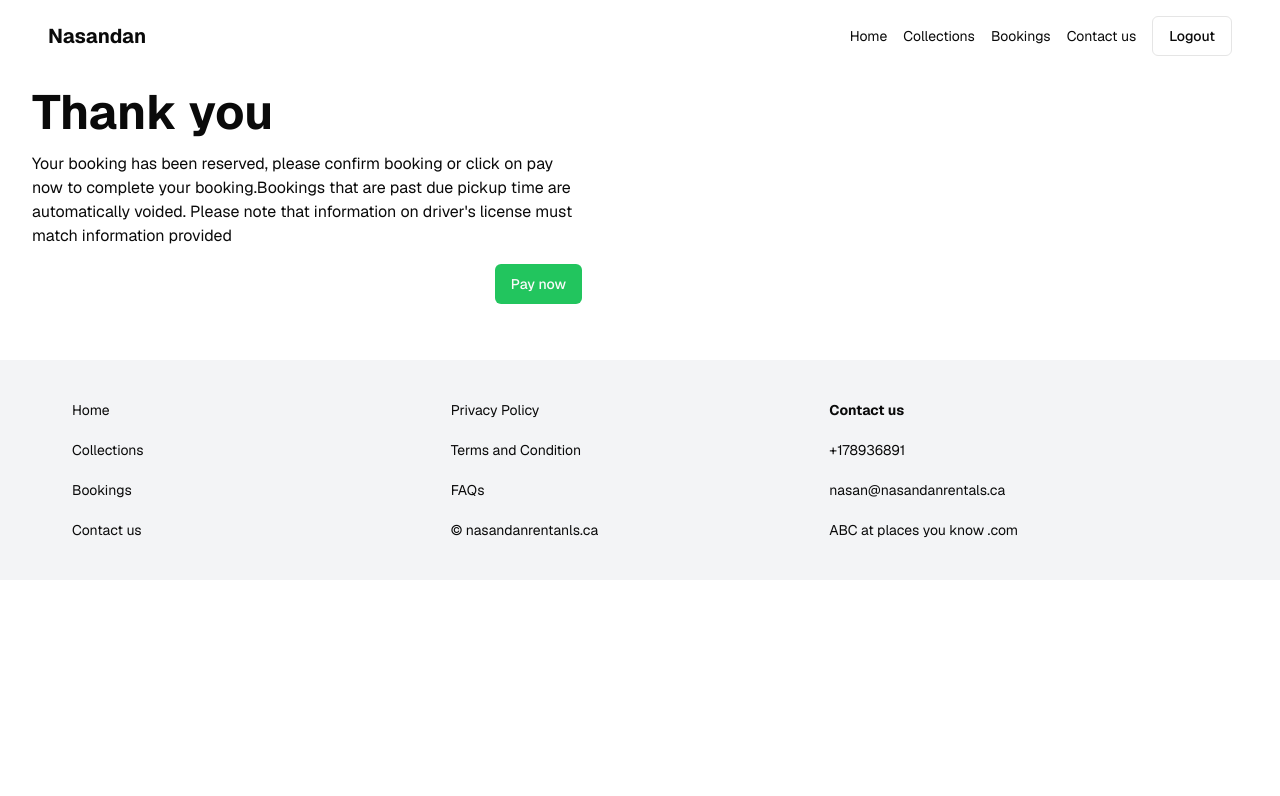
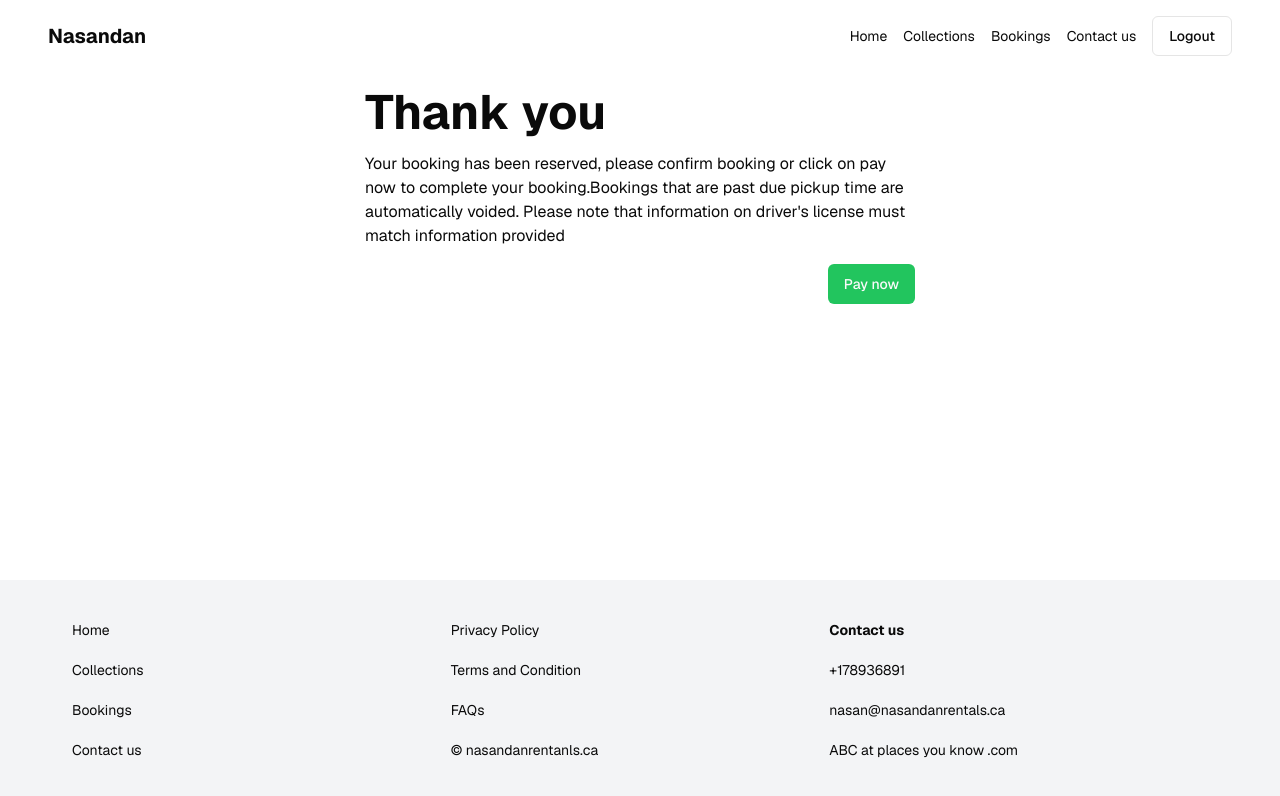
Before and after one commit to sammyodiagbe/nasandanrentals, a Next.js app: page /booking-confirmed in a window 1280 px wide. Shown: the top 796 px of the page. Built offline with nearby package versions, Linux system fonts and the light colour scheme; no server answers.

Commit message:
fxining style errors on the bookings page

```diff
--- a/app/booking-confirmed/page.tsx
+++ b/app/booking-confirmed/page.tsx
@@ -2,8 +2,8 @@ import { Button } from "@/components/ui/button";
 
 const BookingConfirmed = () => {
   return (
-    <main className=" lg:container space-y-5">
-      <div className="w-[550px] space-y-4 py-4">
+    <main className=" lg:container space-y-5 ">
+      <div className="w-[550px] space-y-4 py-4 mx-auto">
         <h1 className="text-5xl font-bold">Thank you</h1>
         <p>
           Your booking has been reserved, please confirm booking or click on pay
--- a/app/bookings/page.tsx
+++ b/app/bookings/page.tsx
@@ -14,7 +14,7 @@ import { format } from "date-fns";
 import { combineDateAndTime } from "@/utils/dateFormat";
 import Link from "next/link";
 import { Button } from "@/components/ui/button";
-import { User, UserResponse } from "@supabase/supabase-js";
+import { User } from "@supabase/supabase-js";
 import { createClient } from "@/utils/supabase/client";
 
 const BookingsPage = () => {
--- a/app/layout.tsx
+++ b/app/layout.tsx
@@ -1,11 +1,5 @@
-import DeployButton from "@/components/deploy-button";
-import { EnvVarWarning } from "@/components/env-var-warning";
-import HeaderAuth from "@/components/header-auth";
-import { ThemeSwitcher } from "@/components/theme-switcher";
-import { hasEnvVars } from "@/utils/supabase/check-env-vars";
 import { GeistSans } from "geist/font/sans";
 import { ThemeProvider } from "next-themes";
-import Link from "next/link";
 import "./globals.css";
 import Footer from "@/components/app-components/footer";
 import Navbar from "@/components/app-components/navabar";
@@ -27,42 +21,18 @@ export default function RootLayout({
 }) {
   return (
     <html lang="en" className={GeistSans.className} suppressHydrationWarning>
-      <body className="bg-background text-foreground">
+      <body className="bg-background text-foreground ">
         <ThemeProvider
           attribute="class"
           defaultTheme="system"
           enableSystem
           disableTransitionOnChange
         >
-          <Navbar />
-          {/* <nav className="w-full flex justify-center border-b border-b-foreground/10 h-16">
-                <div className="w-full max-w-5xl flex justify-between items-center p-3 px-5 text-sm">
-                  <div className="flex gap-5 items-center font-semibold">
-                    <Link href={"/"}>Next.js Supabase Starter</Link>
-                    <div className="flex items-center gap-2">
-                      <DeployButton />
-                    </div>
-                  </div>
-                  {!hasEnvVars ? <EnvVarWarning /> : <HeaderAuth />}
-                </div>
-              </nav> */}
-          {children}
-
-          {/* <footer className="w-full flex items-center justify-center border-t mx-auto text-center text-xs gap-8 py-16">
-                <p>
-                  Powered by{" "}
-                  <a
-                    href="https://supabase.com/?utm_source=create-next-app&utm_medium=template&utm_term=nextjs"
-                    target="_blank"
-                    className="font-bold hover:underline"
-                    rel="noreferrer"
-                  >
-                    Supabase
-                  </a>
-                </p>
-                <ThemeSwitcher />
-              </footer> */}
-          <Footer />
+          <div className="min-h-[100dvh] grid grid-rows-[auto_1fr_auto] ">
+            <Navbar />
+            {children}
+            <Footer />
+          </div>
         </ThemeProvider>
       </body>
     </html>
```
